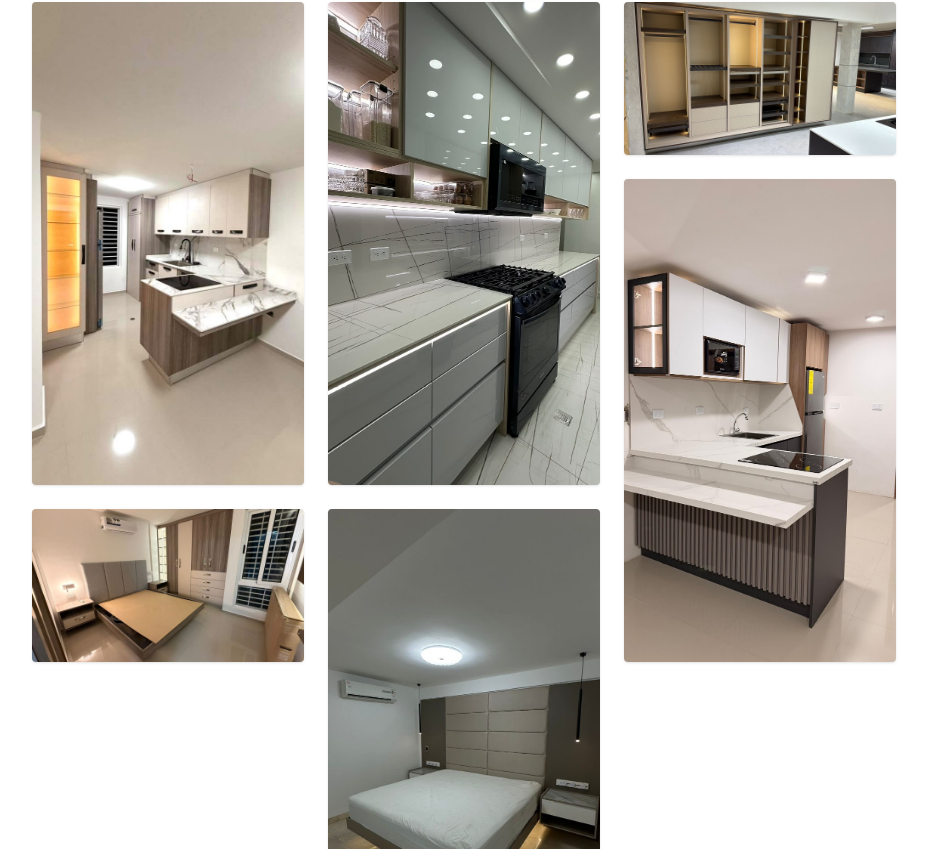
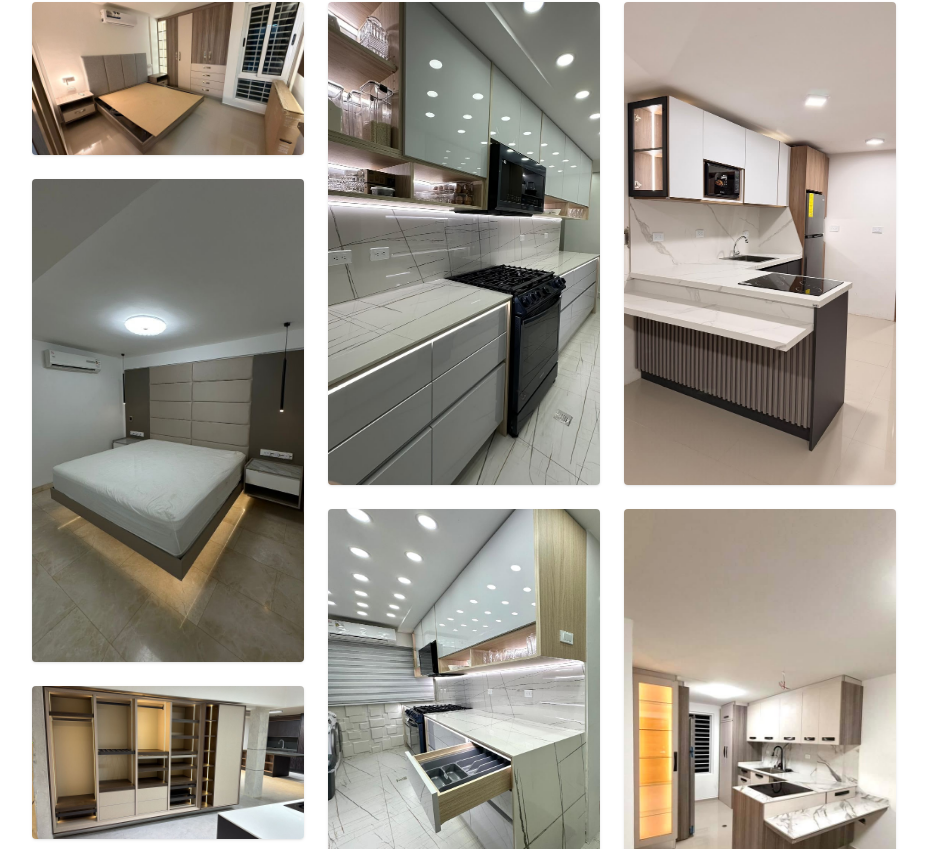
Before and after one commit to Gabbuvtt/ligadesign, a Next.js app: page / in a window 1280 px wide. Shown: the part 1891-2740 px from the top of the page, without its empty margins (304-1231 px from the left). Built offline with nearby package versions, Linux system fonts and the light colour scheme.

Commit message:
feat: fix header in mobile

```diff
--- a/src/app/page.tsx
+++ b/src/app/page.tsx
@@ -6,45 +6,55 @@ import Image from 'next/image';
 export default function Home() {
   // Estado para controlar si el menú de celular está abierto o cerrado
   const [isMenuOpen, setIsMenuOpen] = useState(false);
+  const [activeCard, setActiveCard] = useState<number | null>(null);
 
   const portfolioItems = [
-    { id: 1, src: "/proyectos/portfolio1.jpeg", alt: "Cocina y espacios modernos" },
+    { id: 1, src: "/proyectos/portfolio4.jpeg", alt: "Cocina y espacios modernos" },
     { id: 2, src: "/proyectos/portfolio2.jpeg", alt: "Closet a medida" },
-    { id: 3, src: "/proyectos/portfolio3.jpeg", alt: "Detalle de acabados" },
-    { id: 4, src: "/proyectos/portfolio4.jpeg", alt: "Isla central" },
-    { id: 5, src: "/proyectos/portfolio5.jpeg", alt: "Mobiliario habitación" },
-    { id: 6, src: "/proyectos/portfolio6.jpeg", alt: "Diseño interior" },
+    { id: 3, src: "/proyectos/portfolio6.jpeg", alt: "Detalle de acabados" },
+    { id: 4, src: "/proyectos/portfolio5.jpeg", alt: "Isla central" },
+    { id: 5, src: "/proyectos/portfolio7.jpeg", alt: "Mobiliario habitación" },
+    { id: 6, src: "/proyectos/portfolio1.jpeg", alt: "Diseño interior" },
+    { id: 7, src: "/proyectos/portfolio3.jpeg", alt: "Diseño interior" },
   ];
 
-  const renderCard = (item: any) => (
-    <div key={item.id} className="w-full rounded-sm overflow-hidden group relative cursor-pointer shadow-sm hover:shadow-xl transition-shadow duration-300 transform-gpu">
+  const renderCard = (item: any) => {
+      const isActive = activeCard === item.id;
+
+      return (
+        <div
+          key={item.id}
+          className="w-full rounded-sm overflow-hidden group relative cursor-pointer shadow-sm hover:shadow-xl transition-shadow duration-300 transform-gpu"
+          onClick={() => setActiveCard(isActive ? null : item.id)}
+        >
           <img
             src={item.src}
             alt={item.alt}
-        className="block w-full h-auto object-cover transition-transform duration-700 group-hover:scale-105 transform-gpu will-change-transform"
+            className={`block w-full h-auto object-cover transition-transform duration-700 transform-gpu will-change-transform ${isActive ? 'scale-105' : 'group-hover:scale-105'}`}
             loading="lazy"
           />
-      <div className="absolute inset-0 bg-slate-900/40 opacity-0 group-hover:opacity-100 transition-opacity duration-300 flex items-center justify-center p-6">
-        <div className="border border-white/60 w-full h-full flex items-center justify-center transform scale-95 group-hover:scale-100 transition-transform duration-500 transform-gpu">
-          <span className="text-white text-sm md:text-base font-serif tracking-widest uppercase text-center px-4">
+          <div className={`absolute inset-0 bg-slate-900/50 transition-opacity duration-300 flex items-center justify-center p-6 ${isActive ? 'opacity-100' : 'opacity-0 group-hover:opacity-100'}`}>
+            <div className={`border border-white/60 w-full h-full flex items-center justify-center transition-transform duration-500 transform-gpu ${isActive ? 'scale-100' : 'scale-95 group-hover:scale-100'}`}>
+              <span className="text-white text-sm md:text-base font-serif tracking-widest uppercase text-center px-4 shadow-sm">
                 {item.alt}
               </span>
             </div>
           </div>
         </div>
       );
+    };
 
   return (
     <div className="relative min-h-screen w-full font-sans text-slate-800">
 
-      {/* 📱 HEADER PARA MÓVILES (Oculto en escritorio) */}
-      <header className="md:hidden fixed top-0 left-0 w-full bg-white/95 backdrop-blur-md z-50 px-6 py-4 flex justify-between items-center shadow-sm">
+{     /* 📱 HEADER PARA MÓVILES (Adelgazado con py-2) */}
+      <header className="md:hidden fixed top-0 left-0 w-full bg-white/95 backdrop-blur-md z-50 px-6 py-2 flex justify-between items-center shadow-sm">
          <Image
            src="/LIGA-LOGO1.png"
            alt="LIGA Design Logo"
-                  width={200}
-                  height={100}
-                  className="w-36 h-auto object-contain scale-125 origin-left"
+           width={300}
+           height={150}
+           className="w-32 h-auto object-contain scale-125 origin-left"
            priority
          />
          <button
@@ -62,14 +72,14 @@ export default function Home() {
          </button>
       </header>
 
-      {/* 📱 MENÚ DESPLEGABLE PARA MÓVILES */}
+      {/* 📱 MENÚ DESPLEGABLE PARA MÓVILES (Ajustado al nuevo grosor) */}
       {isMenuOpen && (
-        <div className="md:hidden fixed top-[64px] left-0 w-full bg-white z-40 shadow-xl border-t border-slate-100 flex flex-col px-6 py-6 gap-6 text-base tracking-wide">
-          <a href="#inicio" onClick={() => setIsMenuOpen(false)} className="border-b border-slate-100 pb-2">Inicio</a>
-          <a href="#servicios" onClick={() => setIsMenuOpen(false)} className="border-b border-slate-100 pb-2">Servicios</a>
-          <a href="#portfolio" onClick={() => setIsMenuOpen(false)} className="border-b border-slate-100 pb-2">Portfolio</a>
-          <a href="#sobre-nosotros" onClick={() => setIsMenuOpen(false)} className="border-b border-slate-100 pb-2">Sobre Nosotros</a>
-          <a href="#contacto" onClick={() => setIsMenuOpen(false)} className="pb-2">Contacto</a>
+        <div className="md:hidden fixed top-[64px] left-0 w-full bg-white z-40 shadow-xl border-t border-slate-100 flex flex-col px-8 py-6 gap-6 text-lg font-medium tracking-wide">
+          <a href="#inicio" onClick={() => setIsMenuOpen(false)} className="border-b border-slate-100 pb-3 hover:text-slate-500 transition-colors">Inicio</a>
+          <a href="#servicios" onClick={() => setIsMenuOpen(false)} className="border-b border-slate-100 pb-3 hover:text-slate-500 transition-colors">Servicios</a>
+          <a href="#portfolio" onClick={() => setIsMenuOpen(false)} className="border-b border-slate-100 pb-3 hover:text-slate-500 transition-colors">Portafolio</a>
+          <a href="#sobre-nosotros" onClick={() => setIsMenuOpen(false)} className="border-b border-slate-100 pb-3 hover:text-slate-500 transition-colors">Sobre Nosotros</a>
+          <a href="#contacto" onClick={() => setIsMenuOpen(false)} className="pb-3 hover:text-slate-500 transition-colors">Contacto</a>
         </div>
       )}
 
```
Lines whose indentation alone changed are shown as unchanged.
